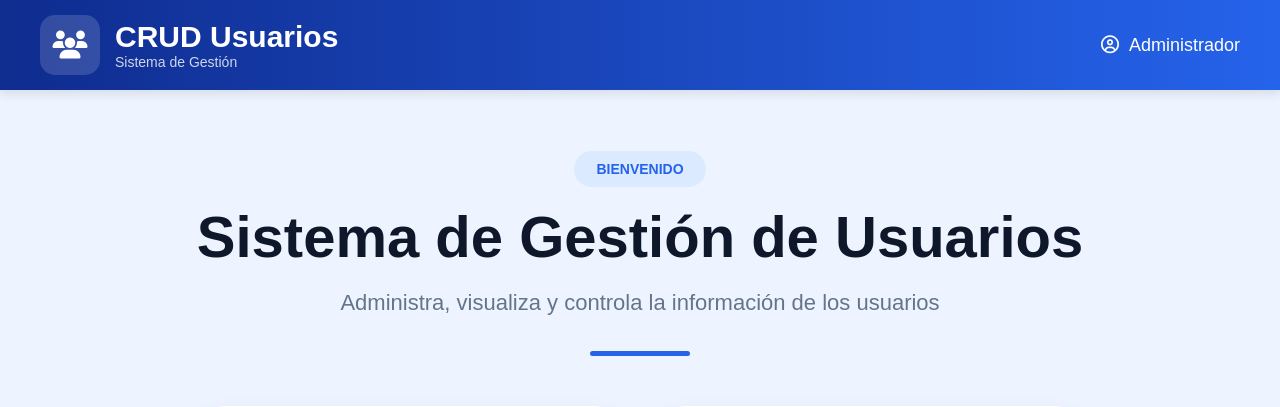
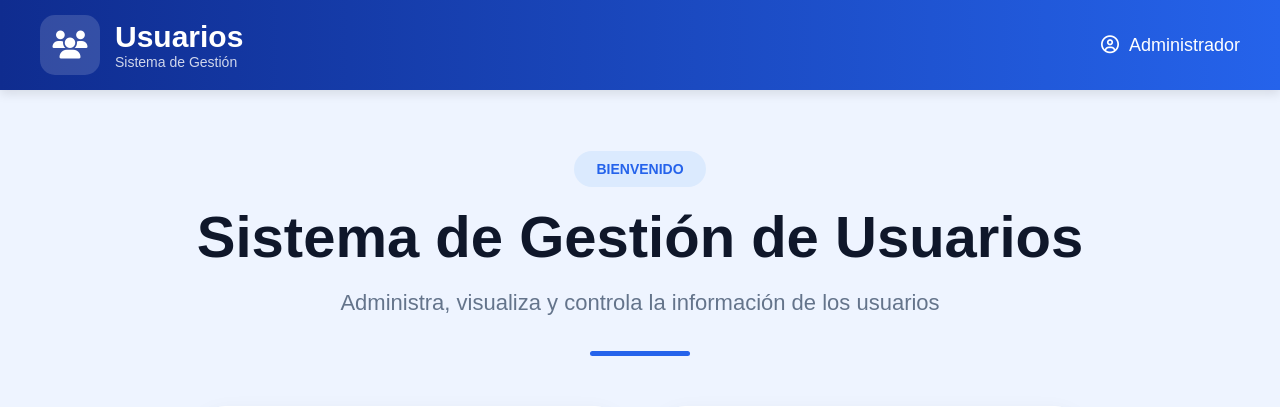
Before and after one commit to DiegoDZ243/Proyecto-Web, a PHP site: page / in a window 1280 px wide. Shown: the top 407 px of the page. Run offline with PHP 8.4, Linux system fonts and the light colour scheme.

```diff
--- a/usuarios/index.php
+++ b/usuarios/index.php
@@ -3,7 +3,7 @@
 <head>
     <meta charset="UTF-8">
     <meta name="viewport" content="width=device-width, initial-scale=1.0">
-    <title>Usuarios</title>
+    <title>CRUD Usuarios</title>
     <link rel="stylesheet" href="css/usuarios.css">
 
     <!-- ICONOS -->
@@ -22,7 +22,7 @@
             </div>
 
             <div>
-                <h2>CRUD Usuarios</h2>
+                <h2>Usuarios</h2>
                 <p>Sistema de Gestión</p>
             </div>
 
```
